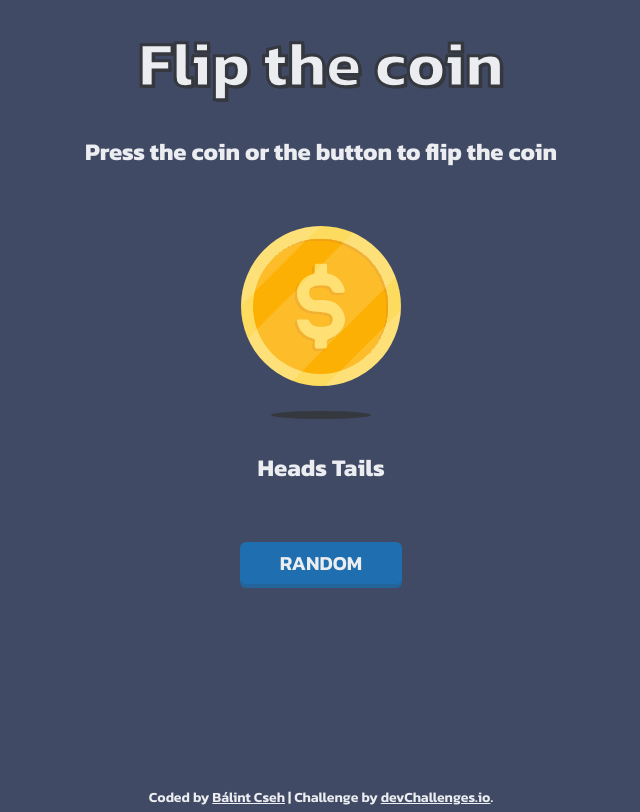
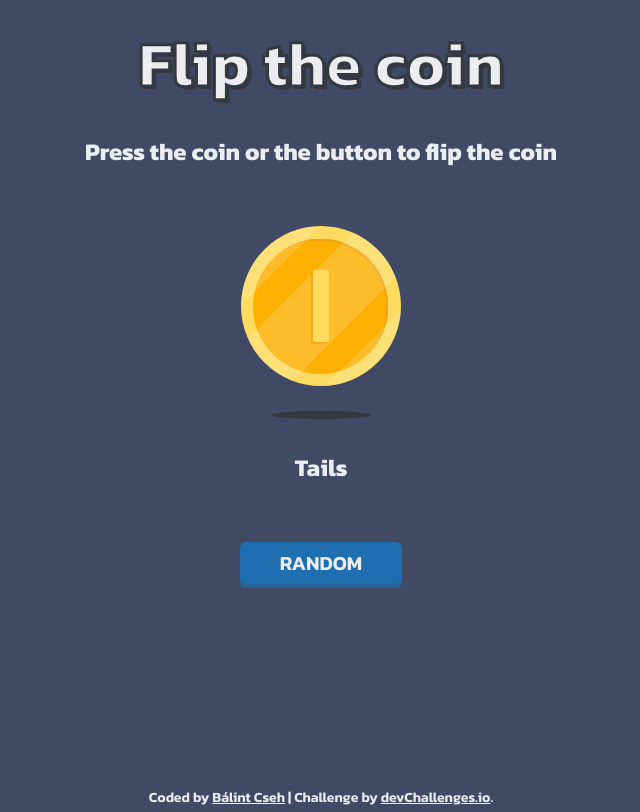
Before and after one commit to csb30/flip-the-coin-master, a plain HTML site: page index.html in a window 1280 px wide. Both pictures are taken after a click on the button "RANDOM". Shown: the whole page, without its empty margins (319-959 px from the left). Drawn offline with Linux system fonts and the light colour scheme.

Commit message:
javascript logic

```diff
--- a/index.html
+++ b/index.html
@@ -50,7 +50,7 @@
 
     h1 {
       font-size: 64px;
-      text-shadow: 2px 2px 0px #35383f;
+      text-shadow: 3px 3px 0px #35383f;
       -webkit-text-stroke-width: 3px;
       -webkit-text-stroke-color: #35383f;
     }
@@ -88,7 +88,17 @@
   </style>
 
   <script>
+    window.onload = () => {
+      document.getElementById("btn").addEventListener("click", flip);
+    };
 
+
+    function flip() {
+      const result = Math.random() < 0.5 ? "Heads" : "Tails";
+      document.querySelector("#result").textContent = result;
+      document.querySelector("#coin").src = result === "Heads" ? "resources/heads.svg" : "resources/tails.svg"
+      return result;
+    }
   </script>
 </head>
 
@@ -101,12 +111,12 @@
 
     <h2>Press the coin or the button to flip the coin</h2>
 
-    <img src="resources/heads.svg">
+    <img id="coin" src="resources/heads.svg">
     <img src="resources/shadow.svg">
 
-    <h2>Heads Tails</h2>
+    <h2 id="result">Heads</h2>
 
-    <button>RANDOM</button>
+    <button id="btn">RANDOM</button>
   </div>
 
 
```
